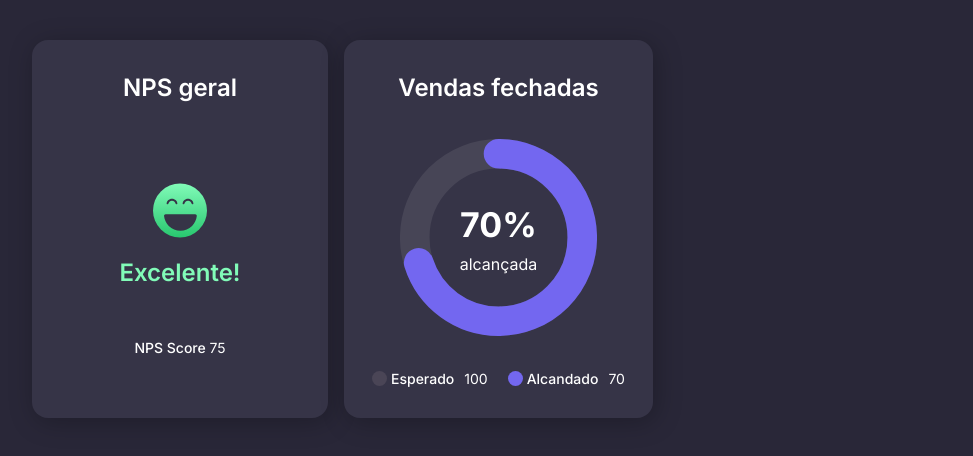
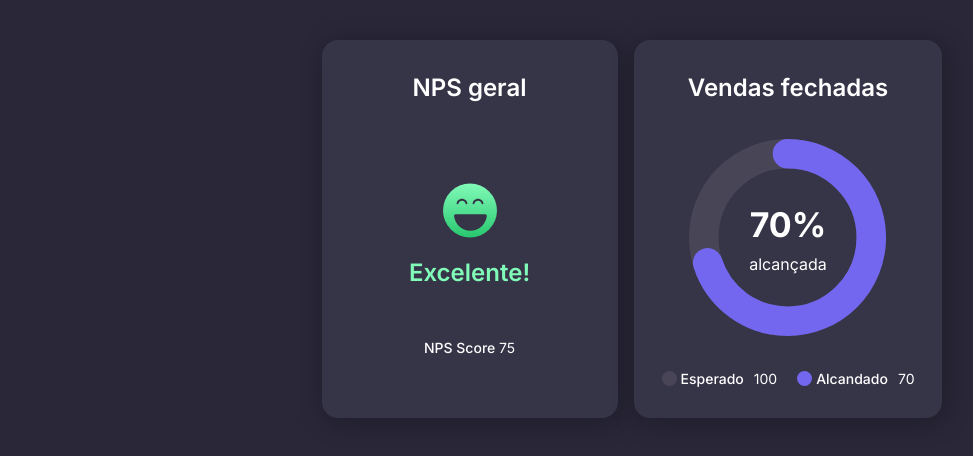
Before and after one commit to MicaelaPinheiroDS/dashboard-bora-codar, a React (Vite) app: page / in a window 1280 px wide. Shown: the top 456 px of the page, without its empty margins (8-981 px from the left). Built offline with nearby package versions, Linux system fonts and the light colour scheme.

Commit message:
set the home container to justify-center

```diff
--- a/src/pages/home/index.jsx
+++ b/src/pages/home/index.jsx
@@ -3,7 +3,7 @@ import { ClosedSales } from "../../componets/closedSales"
 
 export function Home() {
     return (
-        <div className="flex flex-col md:flex-row items-center md:items-start w-screen h-screen py-10 px-10 m-auto bg-background-color text-white">
+        <div className="flex flex-col md:flex-row justify-center md:items-start w-screen h-screen py-10 px-10 m-auto bg-background-color text-white">
         <div className="flex flex-col md:flex-row gap-4">
             <Overview />
             <ClosedSales />
```
